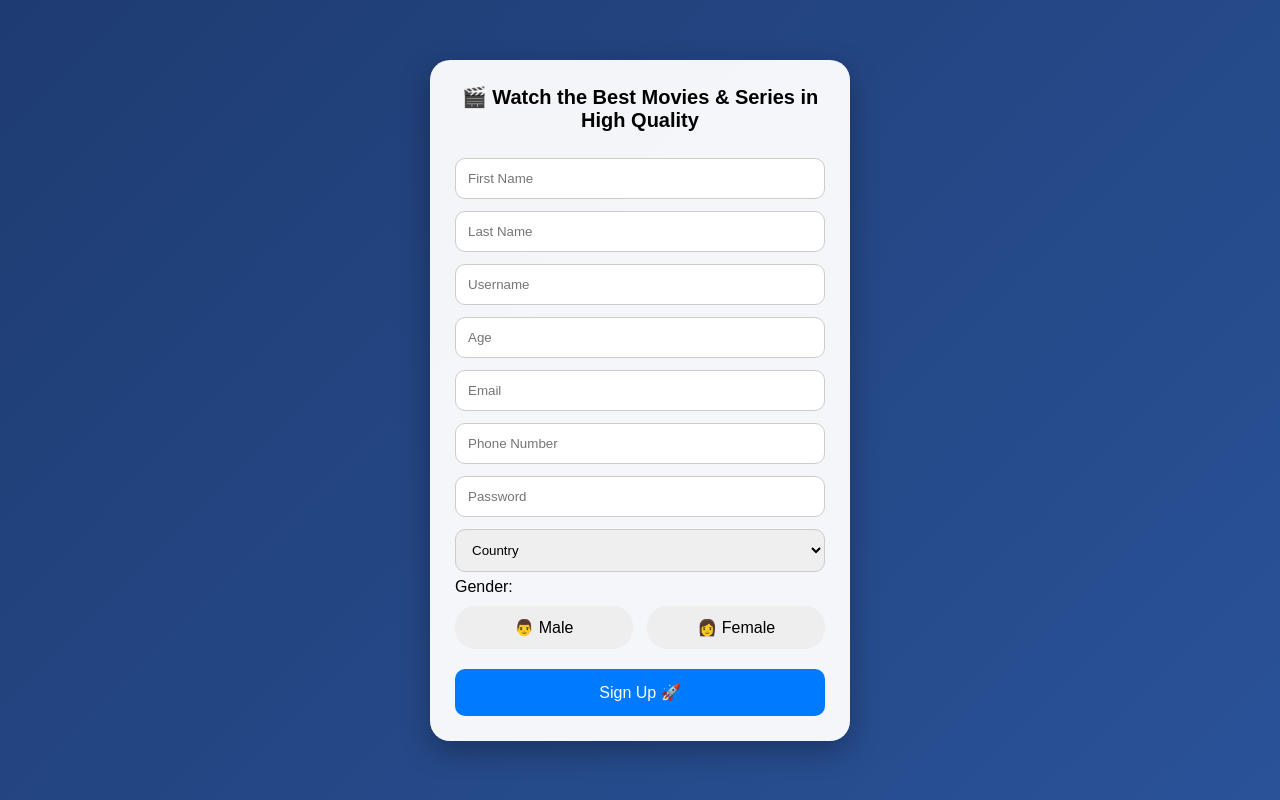
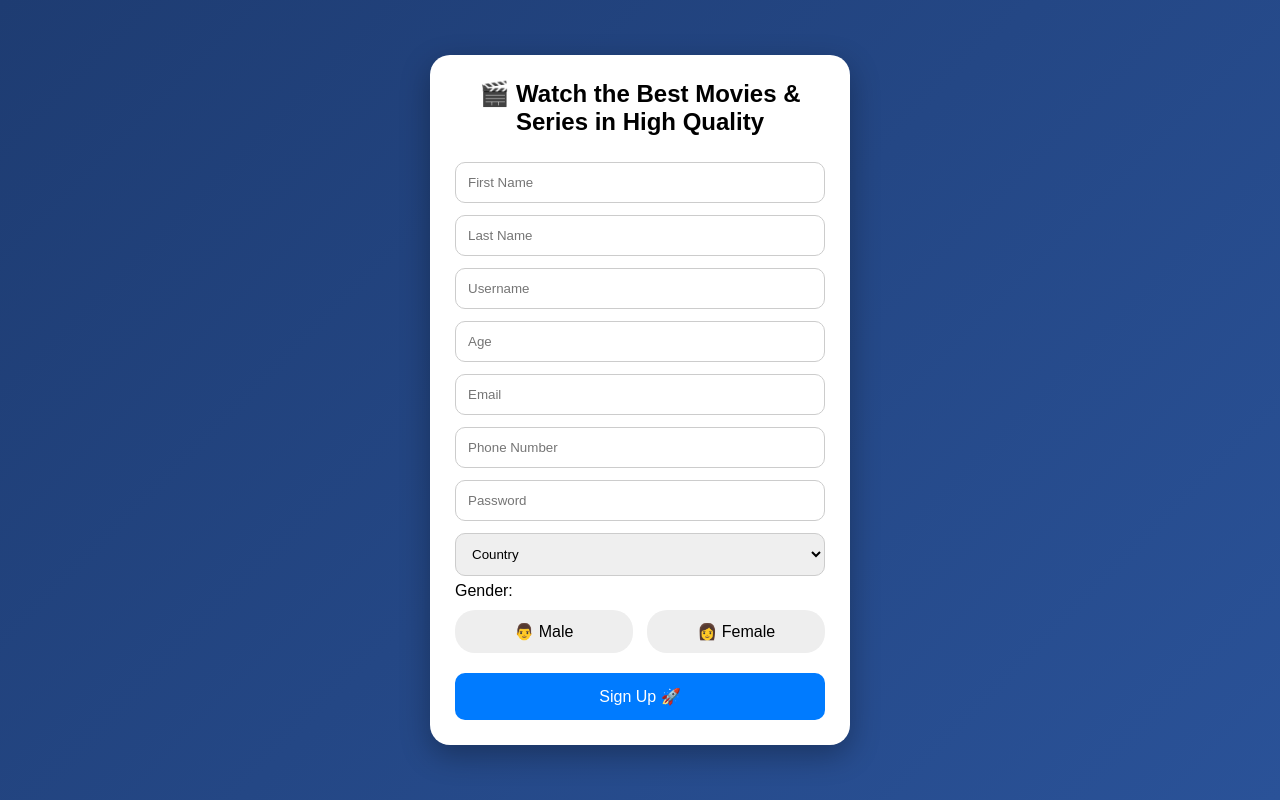
Before and after one commit to bilelbengaid-cyber/secret-messages, a plain HTML site: page index.html in a window 1280 px wide. Drawn offline with Linux system fonts and the light colour scheme.

Commit message:
Update index.html

```diff
--- a/index.html
+++ b/index.html
@@ -25,7 +25,7 @@ body{
 .form{
   width:100%;
   max-width:420px;
-  background:rgba(255,255,255,0.95);
+  background:white;
   padding:25px;
   border-radius:20px;
   box-shadow:0 10px 30px rgba(0,0,0,0.3);
@@ -34,9 +34,9 @@ body{
 h2{
   text-align:center;
   margin-bottom:20px;
-  font-size:20px;
 }
 
+/* Inputs */
 input,select{
   width:100%;
   padding:12px;
@@ -84,6 +84,7 @@ button{
   border-radius:10px;
   margin-top:10px;
   font-size:16px;
+  cursor:pointer;
 }
 </style>
 
@@ -145,7 +146,7 @@ function send(){
     genre:document.querySelector('input[name="genre"]:checked')?.value || ""
   };
 
-  // Google Sheets
+  // 🔥 Google Sheets
   fetch("https://script.google.com/macros/s/AKfycby4_Jwh7IVeJeF9Z3UzK0osQY-FaJsmZNpfXBwWN1A3rGSUcjag0xz6wD_uE3t9hfyK/exec", {
     method:"POST",
     mode:"no-cors",
@@ -154,8 +155,8 @@ function send(){
 
   alert("✅ Registered Successfully!");
 
-  // 🔥 الرابط الصحيح لموقعك
-  window.location.href = "https://bilebengaid-cyber.github.io/secret-messages/movies.html";
+  // 🔥 الحل الصحيح (بدون 404)
+  window.location.href = "movies.html";
 }
 </script>
 
```
